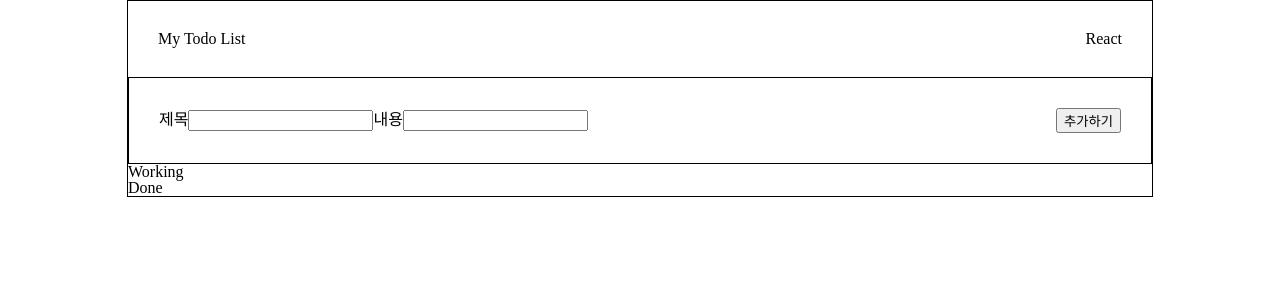
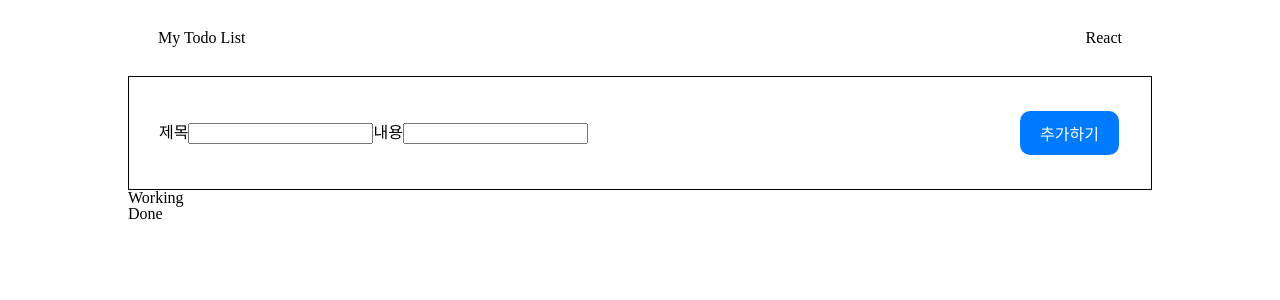
Before and after one commit to munyeol-Yoon/todo, a React (Vite) app: page / in a window 1280 px wide. Shown: the top 300 px of the page. Built offline with nearby package versions, Linux system fonts and the light colour scheme.

Commit message:
style: add todo form button style - todo form 버튼 스타일 추가

```diff
--- a/src/components/todos/buttons/TodoFormButton.jsx
+++ b/src/components/todos/buttons/TodoFormButton.jsx
@@ -1,7 +1,12 @@
 import React from "react";
+import "../../../styles/index.css";
 
 const TodoFormButton = () => {
-  return <button type="submit">추가하기</button>;
+  return (
+    <button type="submit" className="todo-form-button">
+      추가하기
+    </button>
+  );
 };
 
 export default TodoFormButton;
--- a/src/styles/index.css
+++ b/src/styles/index.css
@@ -2,9 +2,9 @@
 @import "./header.css";
 @import "./todoForm.css";
 @import "./todoCard.css";
+@import "./todoFormButton.css";
 
 .app-wrapper {
-  border: 1px solid black;
   width: 80%;
   margin: 0 auto;
 }
--- /dev/null
+++ b/src/styles/todoFormButton.css
@@ -0,0 +1,20 @@
+.todo-form-button {
+  background-color: #007bff;
+  color: white;
+  border: none;
+  padding: 10px 20px;
+  text-align: center;
+  text-decoration: none;
+  display: inline-block;
+  font-size: 16px;
+  margin: 4px 2px;
+  cursor: pointer;
+  border-radius: 10px;
+}
+
+.todo-form-button:hover {
+  background-color: #0056b3;
+}
+.todo-form-button:active {
+  background-color: #003a80;
+}
```
